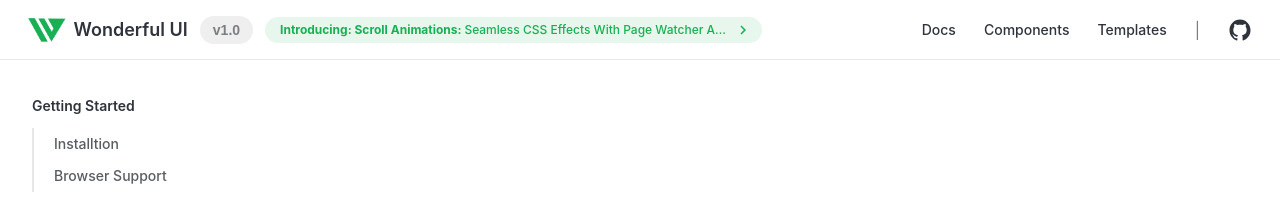
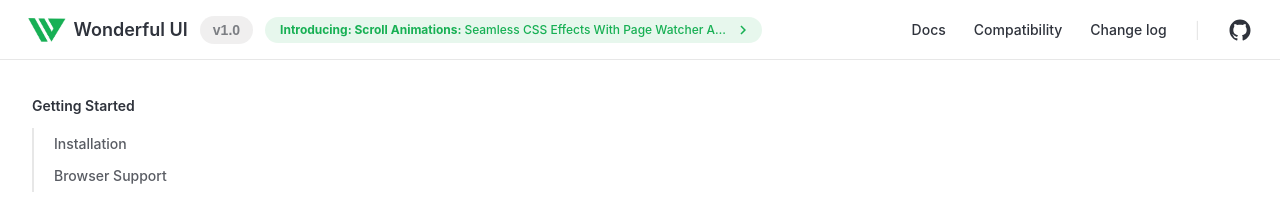
Before and after one commit to kevindermot99/Wonderful-UI, a React (Vite) app: page /#/ in a window 1280 px wide. Shown: the top 210 px of the page. Built offline with nearby package versions, Linux system fonts and the light colour scheme.

Commit message:
nav bar ready

```diff
--- a/src/components/Navbar.jsx
+++ b/src/components/Navbar.jsx
@@ -34,21 +34,22 @@ function Navbar() {
           to={`/`}
           className="font-medium text-sm text-dark-text hover:text-main-color transition"
         >
-          Components
+          Compatibility
         </Link>
         <Link
           to={`/`}
           className="font-medium text-sm text-dark-text hover:text-main-color transition"
         >
-          Templates
+          Change log
         </Link>
-        <p className="text-light-text ">|</p>
-        <Link
-          to={`/`}
+        <p className="text-border-lines-light  ">|</p>
+        <a
+          href={`https://github.com/kevindermot99/Wonderful-UI`}
+          target="_blank"
           className="font-medium text-2xl text-dark-text hover:text-main-color transition"
         >
           <IoLogoGithub />
-        </Link>
+        </a>
       </div>
     </nav>
   );
--- a/src/components/Sidebar.jsx
+++ b/src/components/Sidebar.jsx
@@ -1,6 +1,6 @@
 import React from "react";
 import { Link, useLocation } from "react-router-dom";
-import { Animations, Sections, Components, Templates } from "../content/data";
+import { Animations, Sections, Components, Templates, GettingStartted } from "../content/data";
 
 function Sidebar() {
   const linkStyle = ` font-medium text-sm w-full px-5 py-[6px] hover:text-dark-text border-l-[2px] transition hover:border-stone-400 truncate max-w-[100%]`;
@@ -18,26 +18,19 @@ function Sidebar() {
           </h1>
           {/* links */}
           <div className="flex flex-col items-start justify-start">
+            {GettingStartted.map((project, index) => (
               <Link
-              to={`/installation`}
+                key={index + 1}
+                to={`/${project}`}
                 className={`${linkStyle} ${
-                location.hash === `#/installation`
+                  location.hash === `#/${project}`
                     ? "border-l-main-color text-main-color pointer-events-none"
                     : "text-dark-text/80 border-border-lines-light"
                 }`}
               >
-              Installtion
+                {project}
               </Link>
-            <Link
-              to={`/browser support`}
-              className={`${linkStyle} ${
-                location.hash === `#/browser support`
-                  ? "border-l-main-color text-main-color pointer-events-none"
-                  : "text-dark-text/80 border-border-lines-light"
-              }`}
-            >
-              Browser Support
-            </Link>
+            ))}
           </div>
           <div className="w-full h-fit pb-3"></div>
         </div>
--- a/src/content/data.js
+++ b/src/content/data.js
@@ -1,3 +1,8 @@
+export const GettingStartted = [
+    "Installation",
+    "Browser Support",
+]
+
 export const Animations = [
     "Scroll to top",
     "On scroll",
```
Lines whose indentation alone changed are shown as unchanged.
